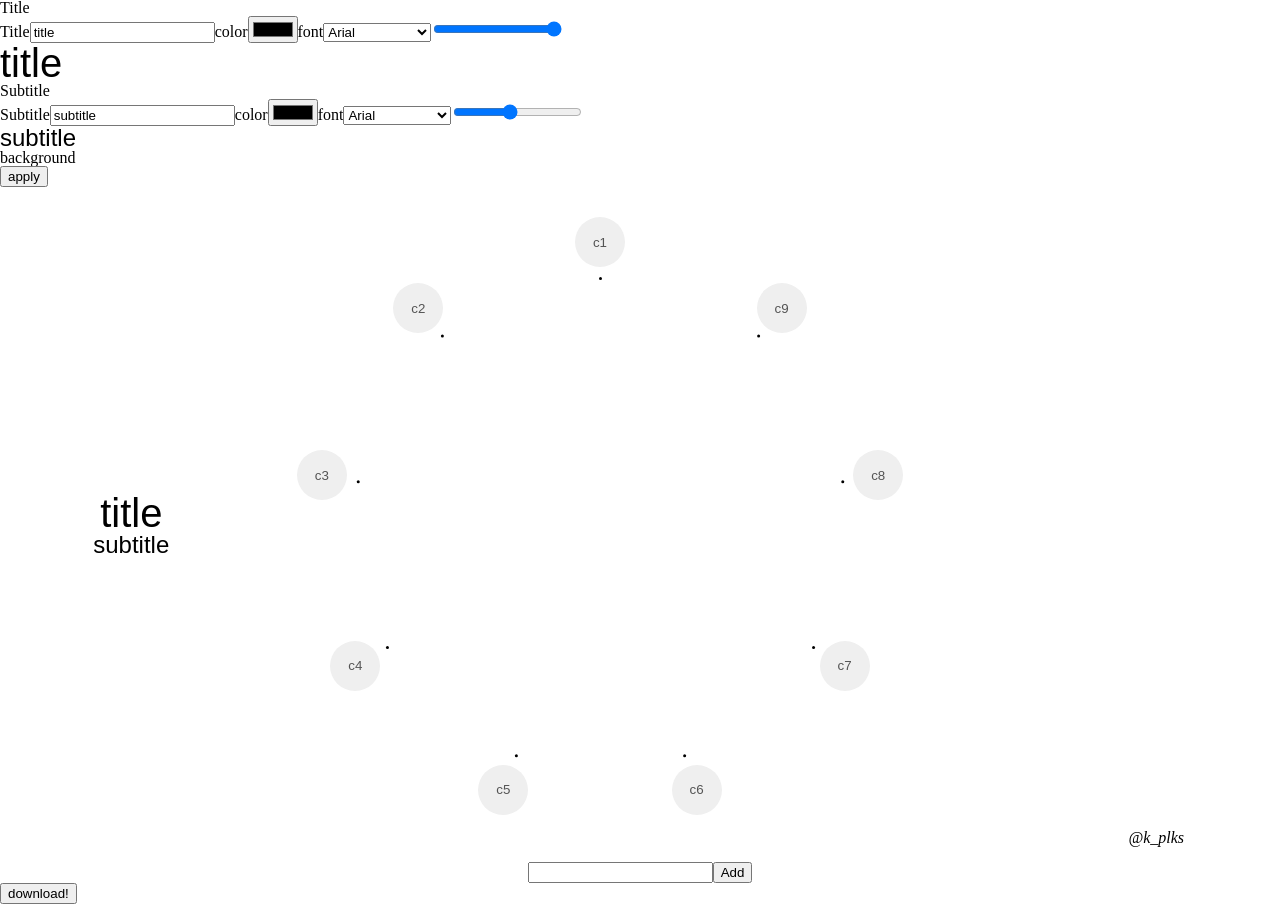
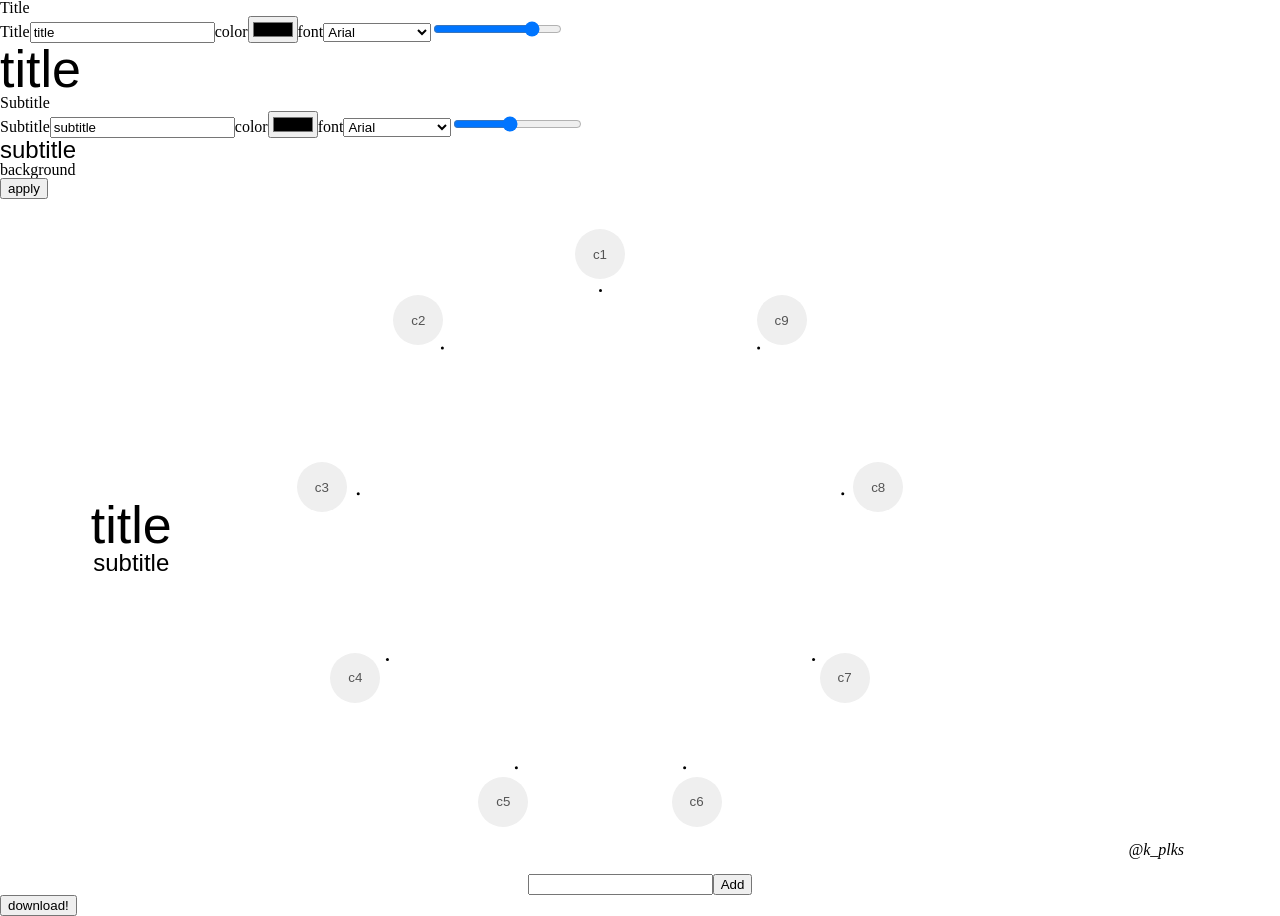
Before and after one commit to pr-citrate/cp, a React (Vite) app: page / in a window 1280 px wide. Shown: the top 916 px of the page. Built offline with nearby package versions, Linux system fonts and the light colour scheme; a web font is replaced by a local one.

Commit message:
update DesignForm.jsx

```diff
--- a/src/components/DesignForm.jsx
+++ b/src/components/DesignForm.jsx
@@ -28,8 +28,8 @@ function DesignForm({ userDesign, characters, setCharacters }) {
           <FontSelector register={register('title.font')} />
           <input
             type='range'
-            min={12}
-            max={40}
+            min={20}
+            max={60}
             step={4}
             {...register('title.size')}
           />
```
